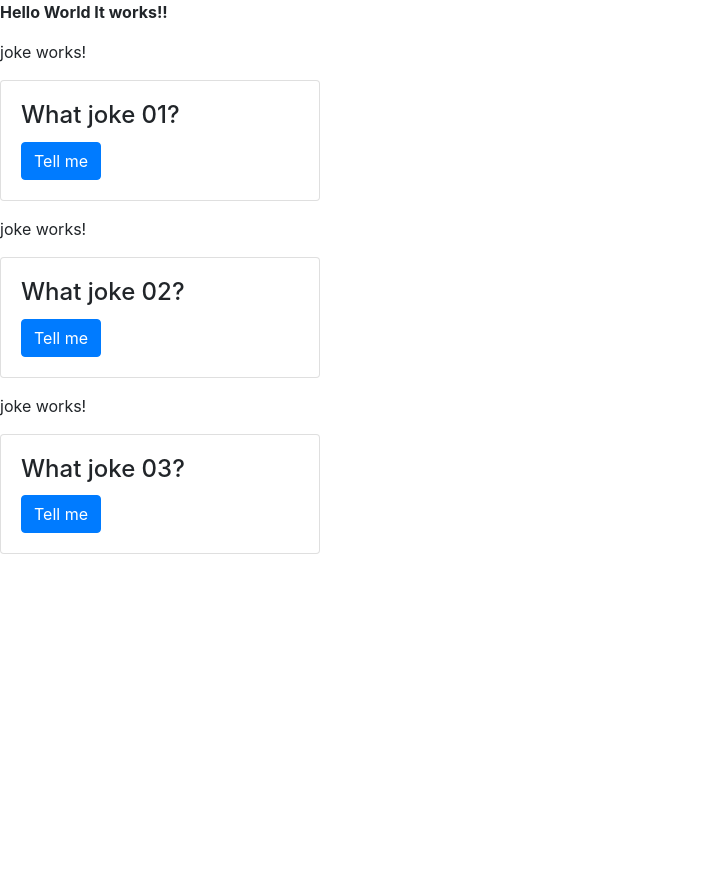
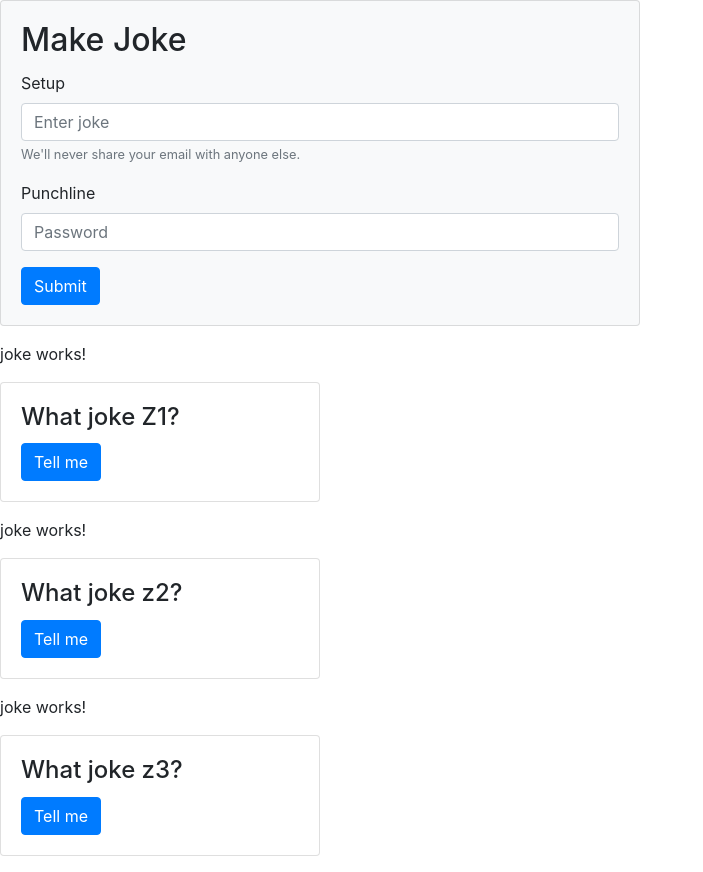
Before and after one commit to dbchoong/my-app-test, an Angular app: page / in a window 1280 px wide. Shown: the whole page, without its empty margins (0-703 px from the left). Before the commit the page ends 800 px from the top, so only its background shows below. Built offline with nearby package versions, Linux system fonts and the light colour scheme.

Commit message:
Chapter add with params

```diff
--- a/src/app/joke-form/joke-form.component.html
+++ b/src/app/joke-form/joke-form.component.html
@@ -1,3 +1,18 @@
-<p>
-  <b>Hello World It works!!</b>
-</p>
+<div class="card bg-light mb-3" style="width: 640px;">
+    <div class="card-body">
+        <div class="card-title">
+            <h2>Make Joke</h2>
+        </div>
+<div class="form-group">
+<label for="mySetup">Setup</label>
+<input type="text" class="form-control" id="mySetup" aria-describedby="YourJokesLah" placeholder="Enter joke" #setup>
+<small id="mySetup" class="form-text text-muted">We'll never share your email with anyone else.</small>
+</div>
+<div class="form-group">
+<label for="myPunchLine">Punchline</label>
+<input type="text" class="form-control" id="myPunchLine" placeholder="Password" #punchline>
+</div>
+
+<button (click)="createJoke(setup.value,punchline.value)" type="submit" class="btn btn-primary">Submit</button>
+</div>
+</div>
--- a/src/app/joke-form/joke-form.component.ts
+++ b/src/app/joke-form/joke-form.component.ts
@@ -1,4 +1,5 @@
-import { Component, OnInit } from '@angular/core';
+import { Component, OnInit, Output, EventEmitter } from '@angular/core';
+import { Joke } from '../joke/joke.component';
 
 @Component({
   selector: 'app-joke-form',
@@ -7,9 +8,13 @@ import { Component, OnInit } from '@angular/core';
 })
 export class JokeFormComponent implements OnInit {
 
+  @Output() jokeCreated = new EventEmitter();
   constructor() { }
 
   ngOnInit() {
   }
 
+  createJoke(setup: string, punchline: string) {
+    this.jokeCreated.emit(new Joke(setup,punchline));
+  }
 }
--- a/src/app/joke-list/joke-list.component.html
+++ b/src/app/joke-list/joke-list.component.html
@@ -1,3 +1,2 @@
-<p>
-  joke-list works!
-</p>
+<app-joke-form (jokeCreated)="addJoke($event)"></app-joke-form>
+<app-joke *ngFor="let j of jokes" [joke]="j"></app-joke>
--- a/src/app/joke-list/joke-list.component.ts
+++ b/src/app/joke-list/joke-list.component.ts
@@ -5,9 +5,7 @@ import {  Joke } from '../joke/joke.component';
   selector: 'app-joke-list',
   templateUrl: './joke-list.component.html',
   styleUrls: ['./joke-list.component.css'],
-  template: `<app-joke-form></app-joke-form>
-  <app-joke *ngFor="let j of jokes" [joke]="j"></app-joke>
-  `
+
 })
 export class JokeListComponent implements OnInit {
 
@@ -15,12 +13,15 @@ export class JokeListComponent implements OnInit {
 
   constructor() {
       this.jokes = [
-          new Joke('What joke 01?','Joke 1'),
-          new Joke('What joke 02?','Blah Blah 2'),
-          new Joke('What joke 03?','Joke \'3\''),
+          new Joke('What joke Z1?','Joke 1'),
+          new Joke('What joke z2?','Blah Blah 2'),
+          new Joke('What joke z3?','Joke \'3\''),
       ];
   }
-
+  addJoke(joke) {
+    this.jokes.unshift(joke);
+    //this.jokes.push(joke);
+    }
   ngOnInit() {
   }
 
--- a/src/app/joke/joke.component.html
+++ b/src/app/joke/joke.component.html
@@ -9,6 +9,6 @@
     <p class="card-text" [hidden]="joke.hide">
     {{ joke.punchline }}
     </p>
-    <button class="btn btn-primary" (click)="joke.toggle()" role="button">Tell me</button>
+    <button class="btn btn-primary" (click)="joke.toggle()" role="button"> Tell me</button>
     </div>
     </div>
```
Also changed, not shown: src/app/app.component.html (+1 -21 lines).
